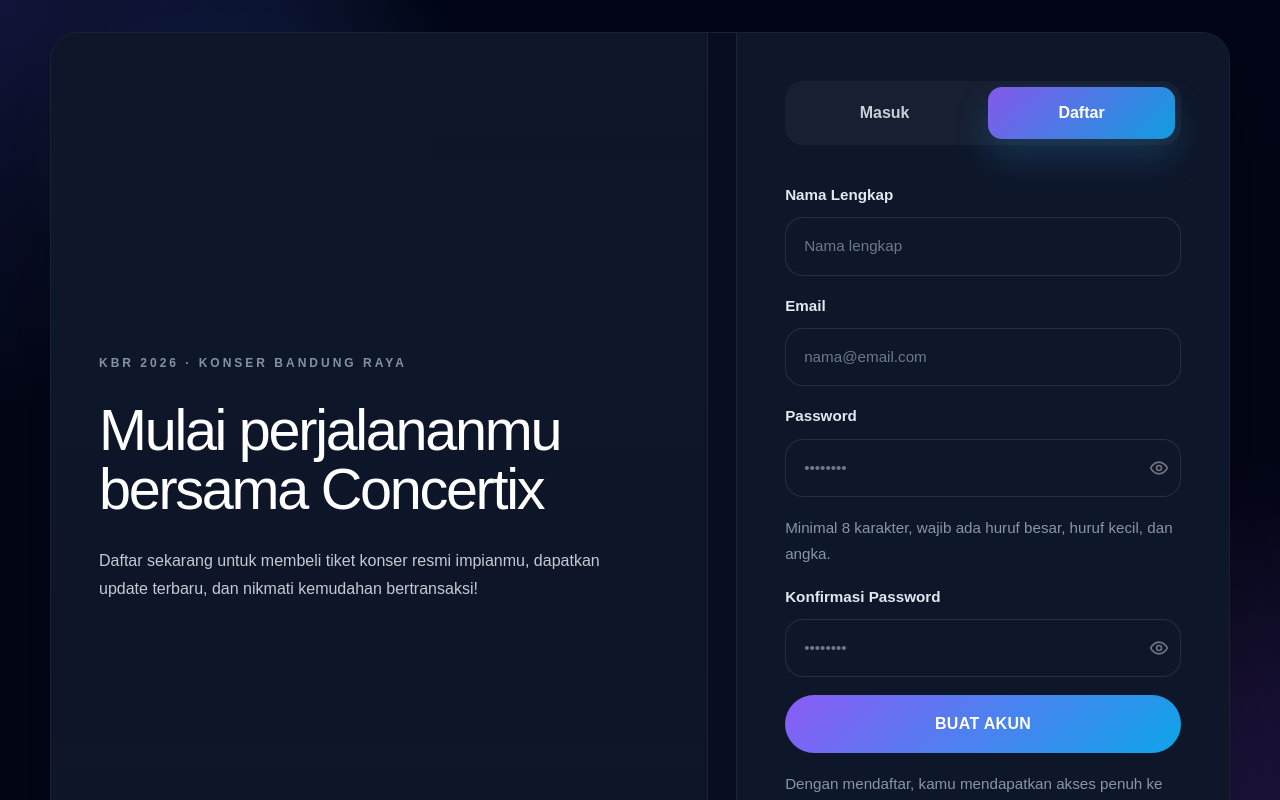
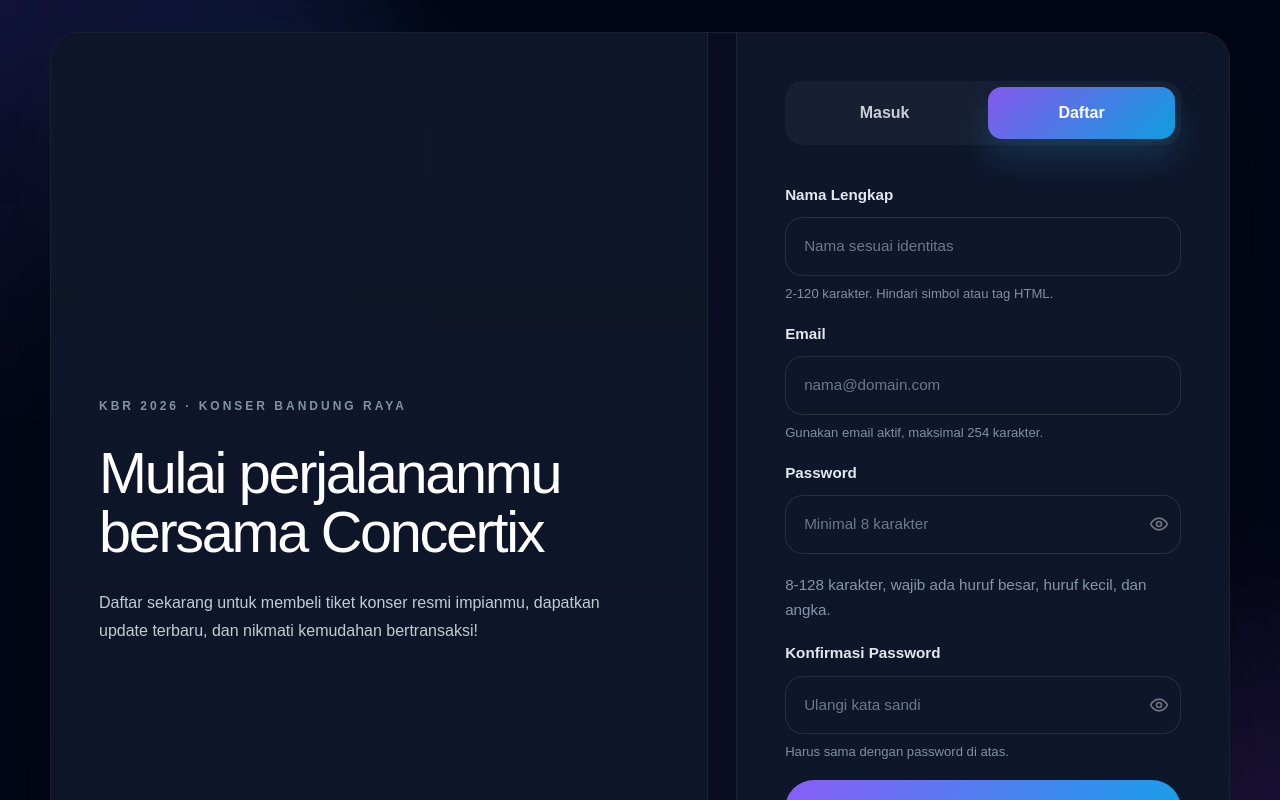
Before and after one commit to Bintangilham10/Concertix, a Next.js app in the folder frontend/: page /register in a window 1280 px wide. Shown: the top 800 px of the page. Built offline with nearby package versions, Linux system fonts and the light colour scheme; no server answers.

Commit message:
fix(frontend): strengthen register form validation

```diff
--- a/frontend/src/app/(auth)/register/page.tsx
+++ b/frontend/src/app/(auth)/register/page.tsx
@@ -4,6 +4,7 @@
 import { FormEvent, useState } from "react";
 import { useRouter } from "next/navigation";
 import { registerWithJwt } from "@/lib/auth";
+import { FORM_LIMITS, cleanPlainText, limitLength } from "@/lib/form-constraints";
 
 export default function RegisterPage() {
   const router = useRouter();
@@ -29,12 +30,22 @@
     }
 
     if (normalizedFullName.length < 2) {
-      setError("Nama lengkap minimal 2 karakter.");
+      setError(`Nama lengkap minimal ${FORM_LIMITS.fullNameMin} karakter.`);
       return;
     }
 
-    if (password.length < 8) {
-      setError("Password minimal 8 karakter.");
+    if (normalizedFullName.length > FORM_LIMITS.fullNameMax) {
+      setError(`Nama lengkap maksimal ${FORM_LIMITS.fullNameMax} karakter.`);
+      return;
+    }
+
+    if (password.length < FORM_LIMITS.passwordMin) {
+      setError(`Password minimal ${FORM_LIMITS.passwordMin} karakter.`);
+      return;
+    }
+
+    if (password.length > FORM_LIMITS.passwordMax) {
+      setError(`Password maksimal ${FORM_LIMITS.passwordMax} karakter.`);
       return;
     }
 
@@ -109,10 +120,15 @@
                 id="full_name"
                 type="text"
                 value={fullName}
-                onChange={(event) => setFullName(event.target.value)}
-                placeholder="Nama lengkap"
+                onChange={(event) => setFullName(cleanPlainText(event.target.value, FORM_LIMITS.fullNameMax))}
+                placeholder="Nama sesuai identitas"
                 className="auth-input"
+                autoComplete="name"
+                minLength={FORM_LIMITS.fullNameMin}
+                maxLength={FORM_LIMITS.fullNameMax}
+                required
               />
+              <p className="field-hint">{FORM_LIMITS.fullNameMin}-{FORM_LIMITS.fullNameMax} karakter. Hindari simbol atau tag HTML.</p>
             </div>
 
             <div className="field-group">
@@ -121,10 +137,15 @@
                 id="email"
                 type="email"
                 value={email}
-                onChange={(event) => setEmail(event.target.value)}
-                placeholder="nama@email.com"
+                onChange={(event) => setEmail(limitLength(event.target.value, FORM_LIMITS.emailMax))}
+                placeholder="nama@domain.com"
                 className="auth-input"
+                autoComplete="email"
+                inputMode="email"
+                maxLength={FORM_LIMITS.emailMax}
+                required
               />
+              <p className="field-hint">Gunakan email aktif, maksimal {FORM_LIMITS.emailMax} karakter.</p>
             </div>
 
             <div className="field-group">
@@ -134,10 +155,14 @@
                   id="password"
                   type={showPassword ? "text" : "password"}
                   value={password}
-                  onChange={(event) => setPassword(event.target.value)}
-                  placeholder="••••••••"
+                  onChange={(event) => setPassword(limitLength(event.target.value, FORM_LIMITS.passwordMax))}
+                  placeholder="Minimal 8 karakter"
                   className="auth-input"
                   style={{ paddingRight: "40px" }}
+                  autoComplete="new-password"
+                  minLength={FORM_LIMITS.passwordMin}
+                  maxLength={FORM_LIMITS.passwordMax}
+                  required
                 />
                 <button
                   type="button"
@@ -166,7 +191,7 @@
                 </button>
               </div>
               <p className="auth-note" style={{ marginTop: 8, marginBottom: 0 }}>
-                Minimal 8 karakter, wajib ada huruf besar, huruf kecil, dan angka.
+                {FORM_LIMITS.passwordMin}-{FORM_LIMITS.passwordMax} karakter, wajib ada huruf besar, huruf kecil, dan angka.
               </p>
             </div>
 
@@ -177,10 +202,14 @@
                   id="confirm_password"
                   type={showConfirmPassword ? "text" : "password"}
                   value={confirmPassword}
-                  onChange={(event) => setConfirmPassword(event.target.value)}
-                  placeholder="••••••••"
+                  onChange={(event) => setConfirmPassword(limitLength(event.target.value, FORM_LIMITS.passwordMax))}
+                  placeholder="Ulangi kata sandi"
                   className="auth-input"
                   style={{ paddingRight: "40px" }}
+                  autoComplete="new-password"
+                  minLength={FORM_LIMITS.passwordMin}
+                  maxLength={FORM_LIMITS.passwordMax}
+                  required
                 />
                 <button
                   type="button"
@@ -208,6 +237,7 @@
                   )}
                 </button>
               </div>
+              <p className="field-hint">Harus sama dengan password di atas.</p>
             </div>
 
             {error ? <p className="auth-error">{error}</p> : null}
```
